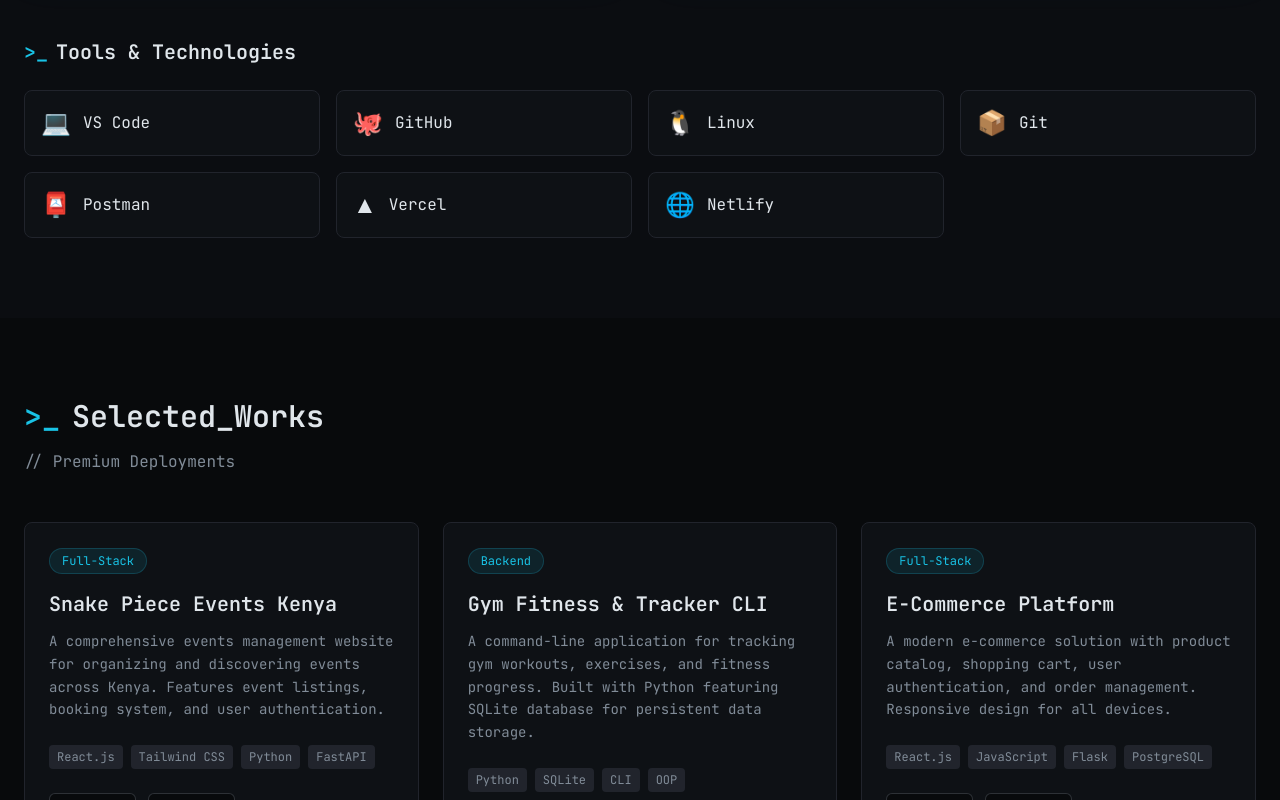
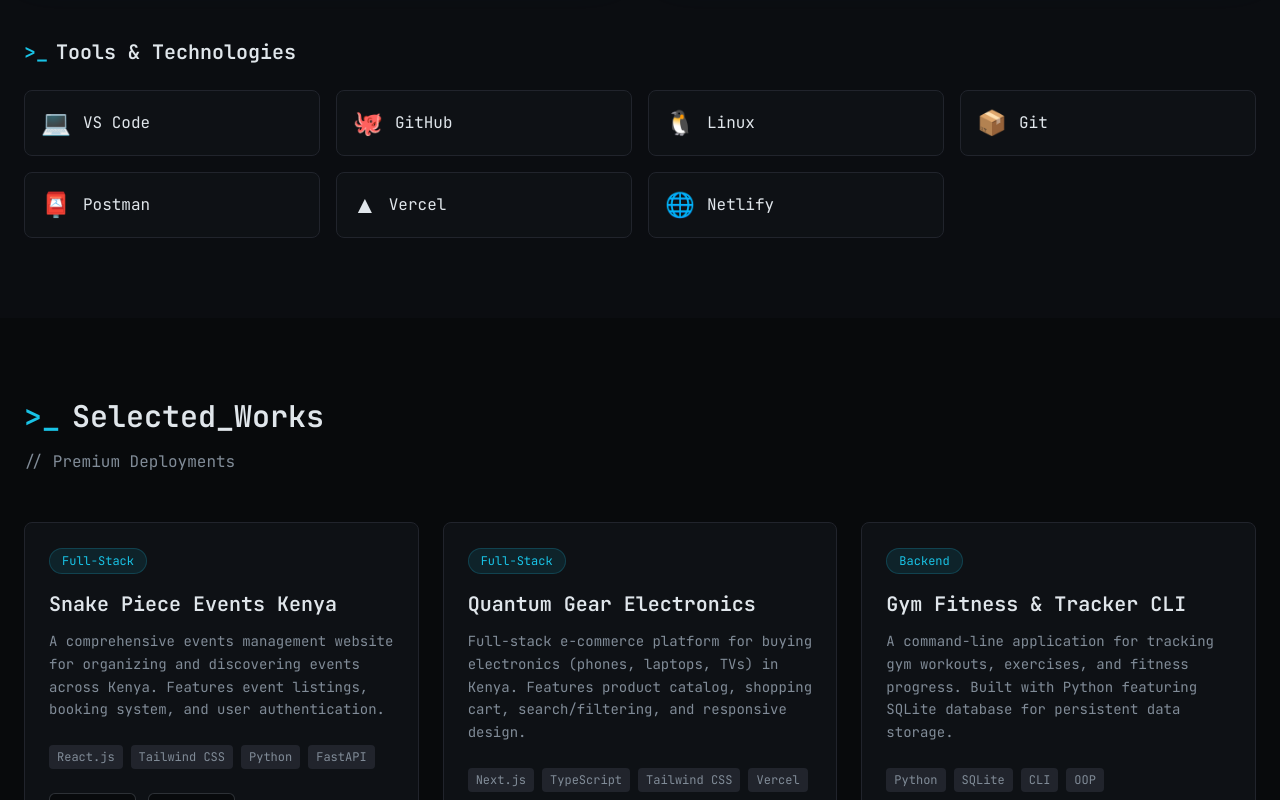
Before and after one commit to CODER-41/mboya-portfolio, a React (Vite) app: page / in a window 1280 px wide. Shown: the part 2000-2800 px from the top of the page. Built offline with nearby package versions, Linux system fonts and the light colour scheme; the HTML template or start-up script is replaced by a standard one.

Commit message:
adding Q-Gear Electronics

```diff
--- a/src/components/Projects.tsx
+++ b/src/components/Projects.tsx
@@ -12,6 +12,15 @@ const projects = [
     codeLink: '#',
   },
   {
+    title: 'Quantum Gear Electronics',
+    description: 'Full-stack e-commerce platform for buying electronics (phones, laptops, TVs) in Kenya. Features product catalog, shopping cart, search/filtering, and responsive design.',
+    tags: ['Next.js', 'TypeScript', 'Tailwind CSS', 'Vercel'],
+    type: 'Full-Stack',
+    gradient: 'from-orange-500/20 to-amber-500/20',
+    demoLink: 'https://e-lectrical-shop.vercel.app/',
+    codeLink: 'https://github.com/gachezra/e-lectrical-shop',
+  },
+  {
     title: 'Gym Fitness & Tracker CLI',
     description: 'A command-line application for tracking gym workouts, exercises, and fitness progress. Built with Python featuring SQLite database for persistent data storage.',
     tags: ['Python', 'SQLite', 'CLI', 'OOP'],
@@ -21,7 +30,7 @@ const projects = [
     codeLink: 'https://github.com/CODER-41/phase-3-project',
   },
   {
-    title: 'E-Commerce Platform',
+    title: 'MarketHub E-Commerce Platform',
     description: 'A modern e-commerce solution with product catalog, shopping cart, user authentication, and order management. Responsive design for all devices.',
     tags: ['React.js', 'JavaScript', 'Flask', 'PostgreSQL'],
     type: 'Full-Stack',
```
